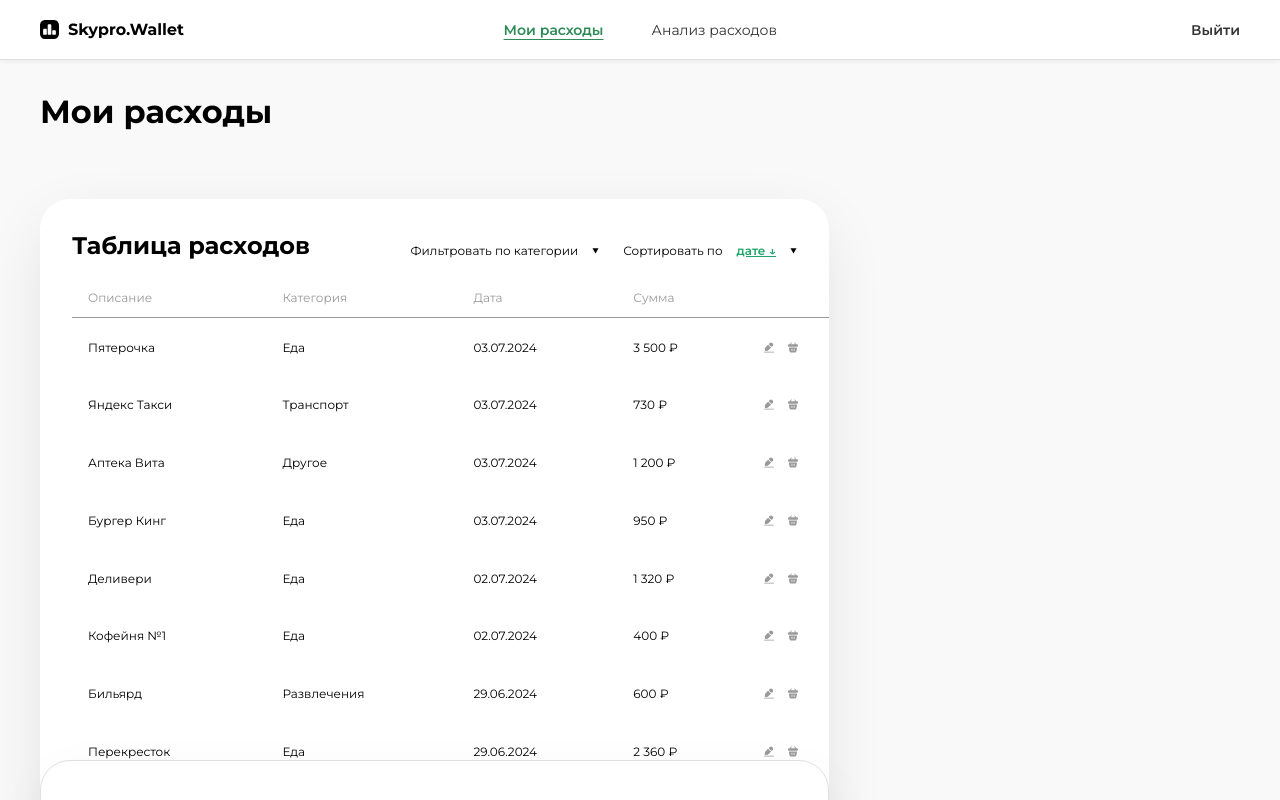
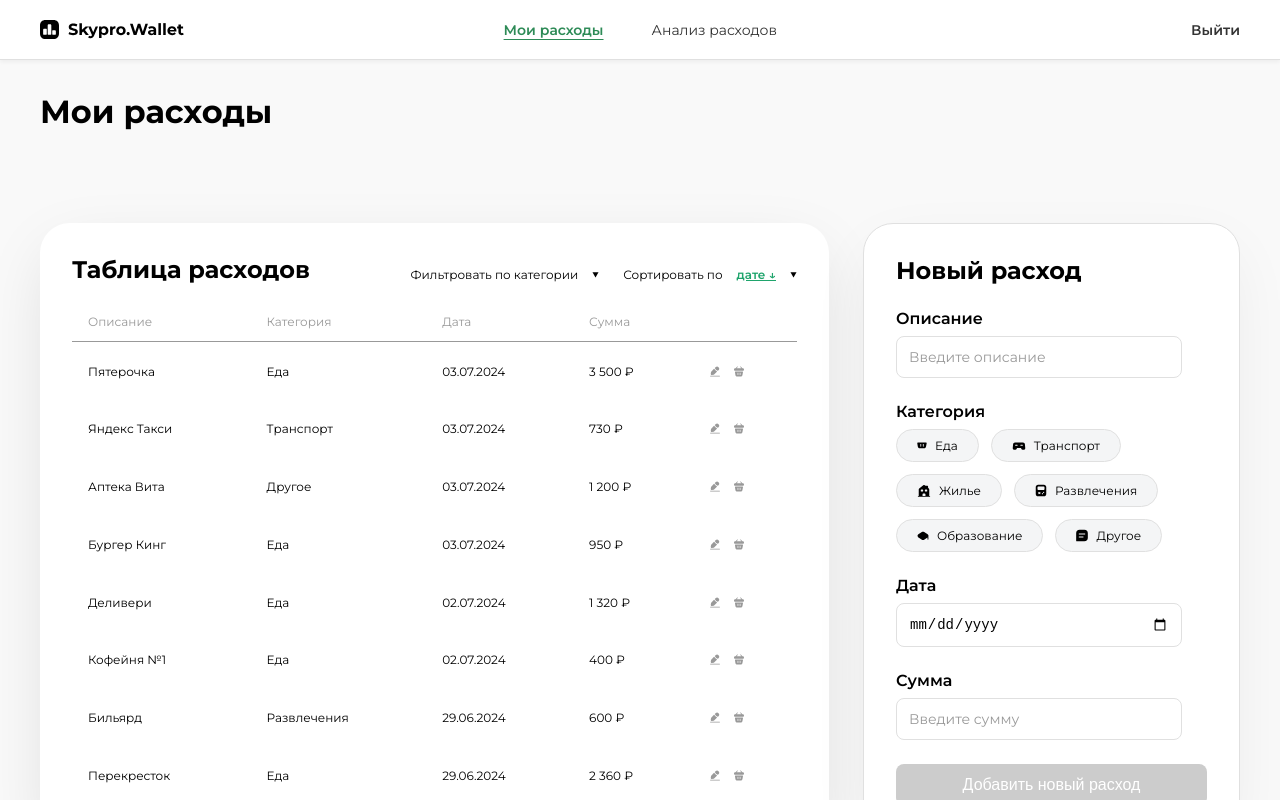
Before and after one commit to Veritas-lab/Skypro.-Wallet, a React (Vite) app: page / in a window 1280 px wide. Both pictures are taken after typing "Sample", "Sample123" into the empty fields and a click on the button "Войти". Shown: the top 800 px of the page. Built offline with nearby package versions, Linux system fonts and the light colour scheme.

Commit message:
исправили позиционирование модуля Новый расход

```diff
--- a/src/components/CostsTable.jsx
+++ b/src/components/CostsTable.jsx
@@ -60,17 +60,40 @@ const ButtonIcon = styled.div`
   margin-right: 8px;
 `;
 
-const Container = styled.div`
+const MainContainer = styled.div`
+  display: flex;
+  gap: 34px;
+  align-items: flex-start;
+
+  @media (max-width: 768px) {
+    flex-direction: column;
+    gap: 16px;
+  }
+`;
+
+const TableContainer = styled.div`
   background-color: #ffffff;
   box-shadow: 0px 20px 67px -12px #00000021;
   border-radius: 30px;
   width: 789px;
-  margin: 32px 120px 36px 0px;
+  height: 618px;
+  margin: 32px 0px 36px 0px;
 
   @media (max-width: 768px) {
     border-radius: 20px;
     width: 100%;
     margin: 0;
+  }
+`;
+
+const FormContainerWrapper = styled.div`
+  flex: 1;
+  min-width: 300px;
+  margin-top: 32px;
+
+  @media (max-width: 768px) {
+    margin-top: 16px;
+    width: 100%;
   }
 `;
 
@@ -228,34 +251,6 @@ const HiddenRadio = styled.input.attrs({ type: 'radio' })`
   display: none;
 `;
 
-const DateSelectWrapper = styled.div`
-  position: relative;
-  display: inline-block;
-  min-width: 150px;
-`;
-
-const DateSelect = styled.select`
-  font-family: Montserrat;
-  font-weight: 400;
-  font-style: normal;
-  font-size: 12px;
-  line-height: 150%;
-  letter-spacing: 0px;
-  color: #000000;
-  border: 0.5px solid #999999;
-  border-radius: 6px;
-  padding: 8px 30px 8px 12px;
-  background-color: white;
-  cursor: pointer;
-  width: 100%;
-  appearance: none;
-
-  &:focus {
-    outline: none;
-    border-color: #7334ea;
-  }
-`;
-
 const TableWrapper = styled.div`
   max-height: 500px;
   overflow-y: auto;
@@ -308,18 +303,16 @@ const TableWrapper = styled.div`
 `;
 
 const Table = styled.table`
-  width: 789px;
+  width: 100%;
   border-collapse: collapse;
   height: 618px;
   border-spacing: 0 14px;
-  padding: 32px;
 
   @media (max-width: 768px) {
-    width: 348px;
+    width: 100%;
     border-collapse: collapse;
     height: 618px;
     border-spacing: 0 16px;
-    padding: 0;
   }
 `;
 
@@ -584,7 +577,9 @@ const CostsTable = () => {
           Новый расход
         </NewExpenseButton>
       </Header>
-      <Container>
+
+      <MainContainer>
+        <TableContainer>
           <TableHeaderContainer>
             <Subtitle>Таблица расходов</Subtitle>
             <FiltersContainer>
@@ -776,8 +771,12 @@ const CostsTable = () => {
               </tbody>
             </Table>
           </TableWrapper>
+        </TableContainer>
+
+        <FormContainerWrapper>
           <NewCosts />
-      </Container>
+        </FormContainerWrapper>
+      </MainContainer>
     </PageContainer>
   );
 };
--- a/src/components/NewCosts.jsx
+++ b/src/components/NewCosts.jsx
@@ -28,6 +28,7 @@ const Title = styled.h2`
   color: black;
   font-size: 24px;
   font-weight: 700;
+  margin: 0px;
   margin-bottom: 24px;
 `;
 
```
Lines whose indentation alone changed are shown as unchanged.
